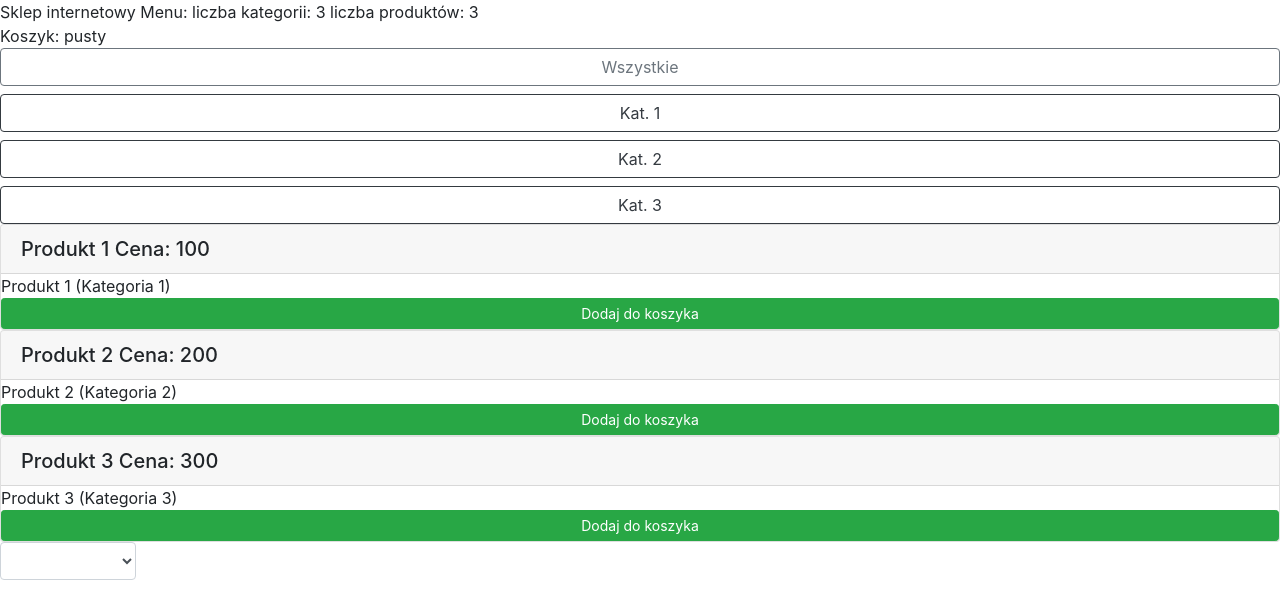
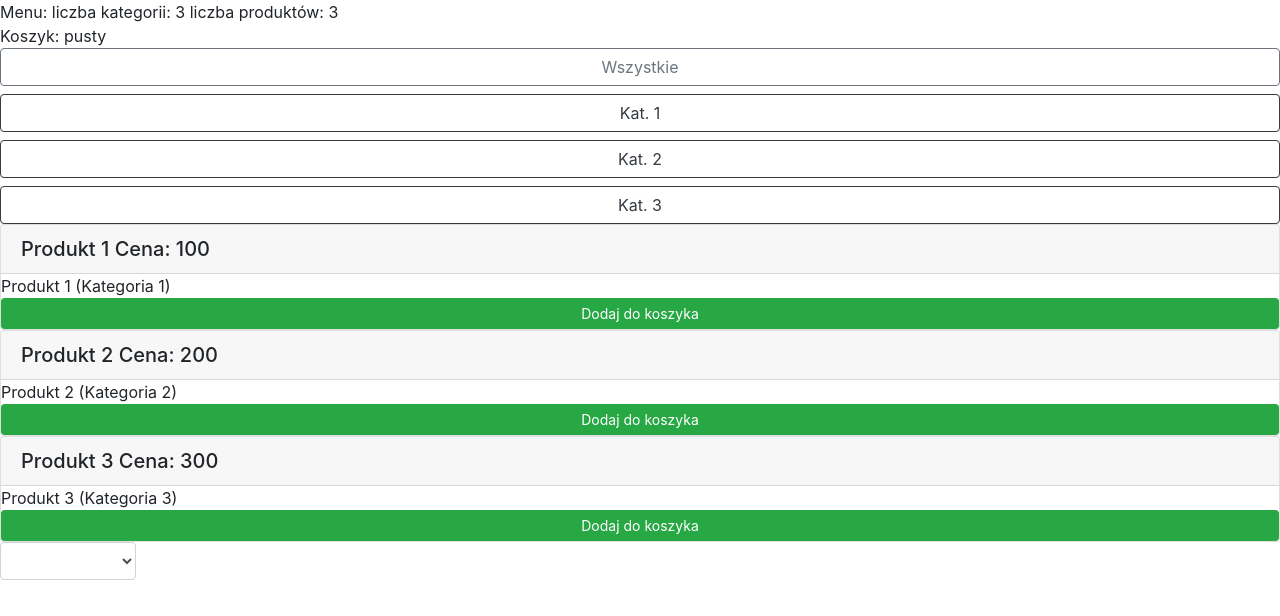
Before and after one commit to mattix10/Store, an Angular app: page /store in a window 1280 px wide. Shown: the top 616 px of the page. Built offline with nearby package versions, Linux system fonts and the light colour scheme.

Commit message:
add router-outlet

```diff
--- a/src/app/app.component.html
+++ b/src/app/app.component.html
@@ -1,2 +1 @@
-Sklep internetowy
-<app-store></app-store>
+<router-outlet></router-outlet>
```
